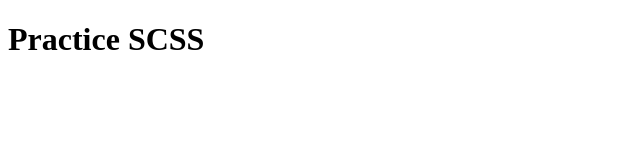
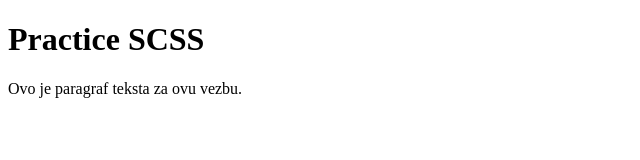
Before and after one commit to vvlladimir/practice-scss-1, a plain HTML site: page index.html in a window 1280 px wide. Shown: the whole page, without its empty margins (0-640 px from the left). Drawn offline with Linux system fonts and the light colour scheme.

Commit message:
added paragraf

```diff
--- a/index.html
+++ b/index.html
@@ -6,5 +6,6 @@
   </head>
   <body>
     <h1>Practice SCSS</h1>
+    <p>Ovo je paragraf teksta za ovu vezbu.</p>
   </body>
 </html>
```
